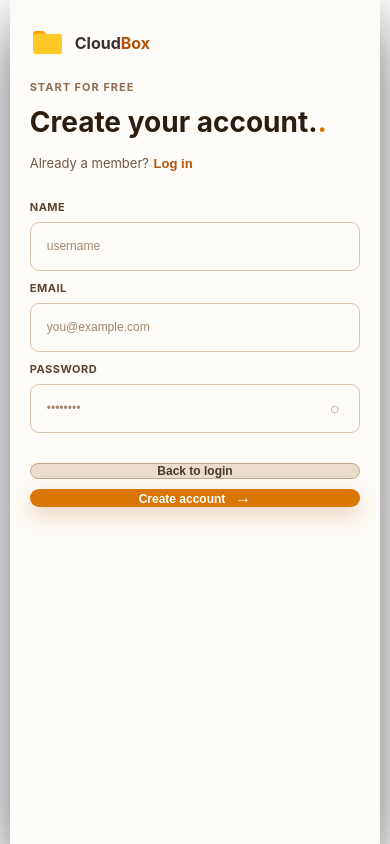
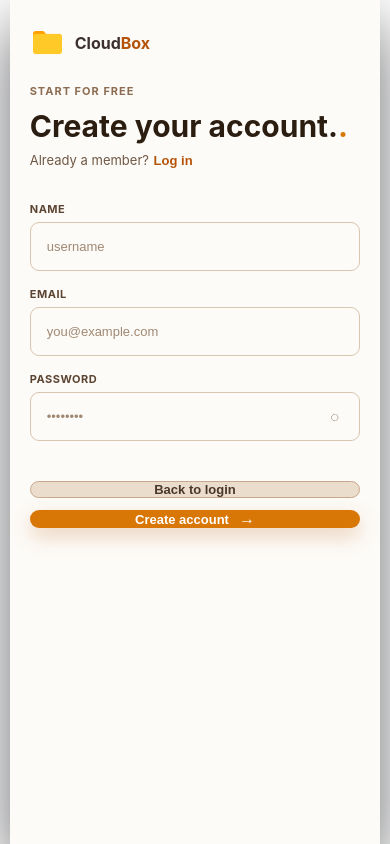
Before and after one commit to amankumar7/storagedrive-frontend, a React (Vite) app: page / in a window 390 px wide. Built offline with nearby package versions, Linux system fonts and the light colour scheme.

Commit message:
css changes for mobile

```diff
--- a/src/css/Auth.css
+++ b/src/css/Auth.css
@@ -10,7 +10,7 @@ body {
             BlinkMacSystemFont,
             "Segoe UI",
             sans-serif;
-    overflow-x: hidden; /* Changed from overflow: hidden to allow vertical scrolling on small screens */
+    overflow-x: hidden;
 }
 
 /* =================================
@@ -31,7 +31,7 @@ body {
 
 .auth-container {
     width: min(930px, 95vw);
-    min-height: 600px; /* Changed from fixed height to min-height */
+    min-height: 600px;
     display: grid;
     grid-template-columns: 52% 48%;
     background: #fdfbf7;
@@ -45,11 +45,10 @@ body {
 ================================= */
 
 .auth-content {
-    padding: 30px 50px;
+    padding: 35px 50px;
     position: relative;
     display: flex;
     flex-direction: column;
-    justify-content: flex-start; /* Changed from space-between to avoid pushing content to boundaries */
     height: 100%;
 }
 
@@ -81,7 +80,7 @@ body {
 ================================= */
 
 .heading-section {
-    margin-top: 30px;
+    margin-top: 10px;
 }
 
 .eyebrow {
@@ -90,13 +89,13 @@ body {
     font-weight: 700;
     letter-spacing: 1px;
     text-transform: uppercase;
-    margin-bottom: 12px;
+    margin-bottom: 10px;
 }
 
 .heading-section h1 {
     margin: 0px;
     color: #2c1d11;
-    font-size: 38px;
+    font-size: 36px;
     line-height: 1.2;
     font-weight: 700;
     letter-spacing: 0px;
@@ -107,7 +106,7 @@ body {
 }
 
 .heading-section p {
-    margin-top: 15px;
+    margin-top: 8px;
     color: #705845;
     font-size: 13px;
 }
@@ -127,21 +126,21 @@ body {
 ================================= */
 
 .auth-form {
-    margin-top: 15px;
+    margin-top: 24px;
     max-width: 450px;
     display: flex;
     flex-direction: column;
 }
 
 .field {
-    margin-bottom: 10px;
+    margin-bottom: 16px; /* Increased from 10px to separate inputs */
 }
 
 .field label {
     display: block;
     color: #5c4433;
     font-size: 11px;
-    margin-bottom: 8px;
+    margin-bottom: 6px;
     letter-spacing: 0.5px;
     font-weight: 700;
     text-transform: uppercase;
@@ -168,7 +167,7 @@ body {
     outline: none;
     background: transparent;
     color: #2c1d11;
-    font-size: 12px;
+    font-size: 13px;
     height: 100%;
 }
 
@@ -191,8 +190,8 @@ body {
 .forgot-container {
     display: flex;
     justify-content: flex-end;
-    margin-top: 1px;
-    margin-bottom: 20px;
+    margin-top: -6px;
+    margin-bottom: 10px;
     min-height: 15px;
 }
 
@@ -212,16 +211,16 @@ body {
 .button-row {
     display: flex;
     gap: 12px;
-    margin-top: 20px; /* Replaced margin-top: auto with explicit top margin */
+    margin-top: 28px; /* Fixed explicit margin instead of margin-top: auto */
     margin-bottom: 20px;
 }
 
 .secondary-button,
 .primary-button {
-    height: 43px;
+    height: 46px;
     border-radius: 25px;
     padding: 0 25px;
-    font-size: 12px;
+    font-size: 13px;
     font-weight: 700;
     cursor: pointer;
     transition: 0.2s;
@@ -355,8 +354,8 @@ body {
     .auth-container {
         grid-template-columns: 1fr;
         max-width: 500px;
+        height: auto;
         min-height: auto;
-        height: auto;
     }
 
     .visual-section {
@@ -364,7 +363,7 @@ body {
     }
 
     .auth-content {
-        padding: 30px;
+        padding: 35px 30px;
     }
 
     .heading-section {
@@ -389,17 +388,22 @@ body {
     }
 
     .heading-section {
-        margin-top: 20px; /* Reduced from 75px to save vertical space */
+        margin-top: 24px;
     }
 
     .heading-section h1 {
-        font-size: 28px;
+        font-size: 30px;
+    }
+
+    .auth-form {
+        margin-top: 20px;
     }
 
     .button-row {
         flex-direction: column;
-        gap: 10px;
-        margin-bottom: 10px;
+        gap: 12px;
+        margin-top: 24px;
+        margin-bottom: 24px;
     }
 
     .secondary-button,
```
